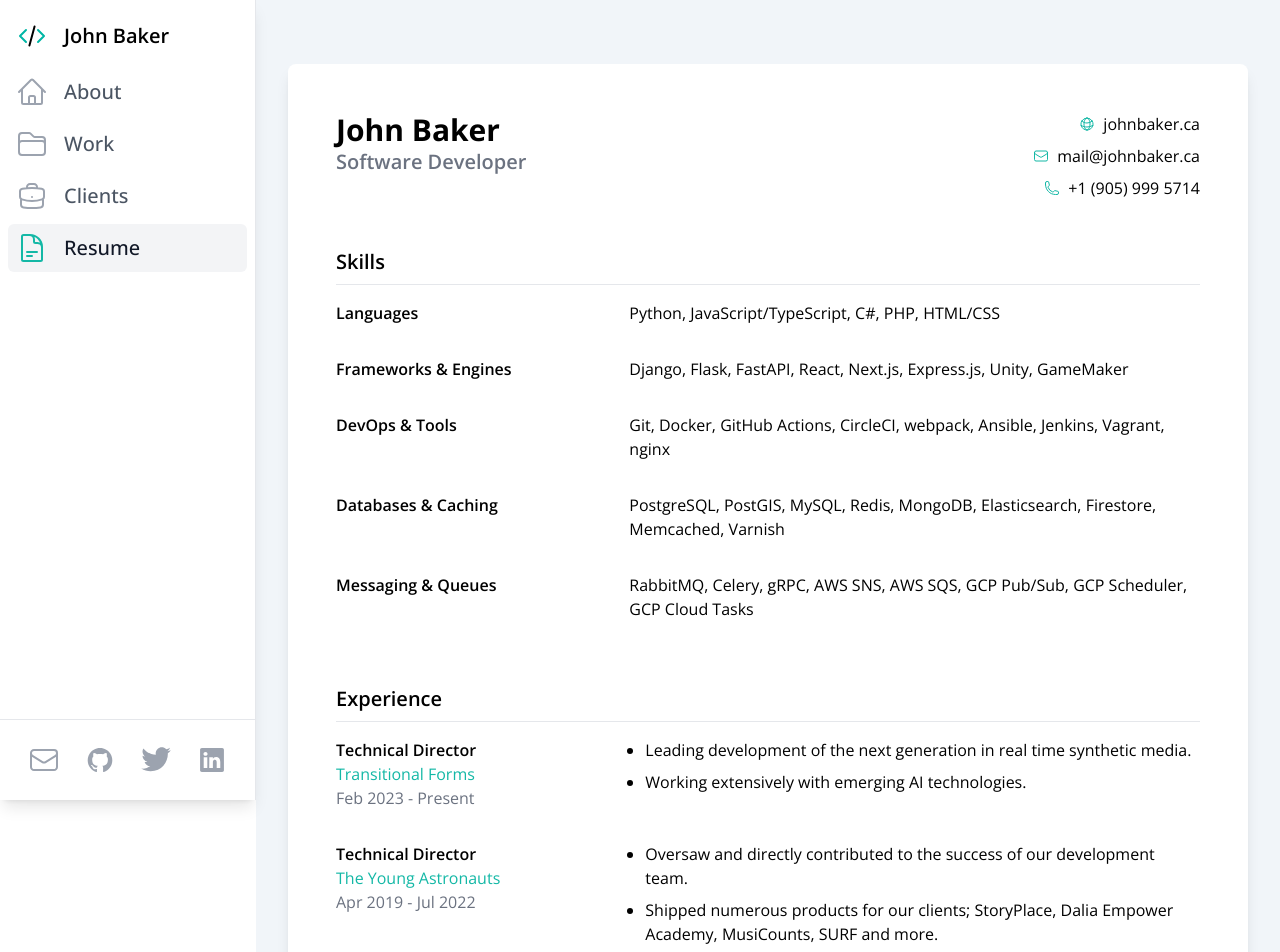
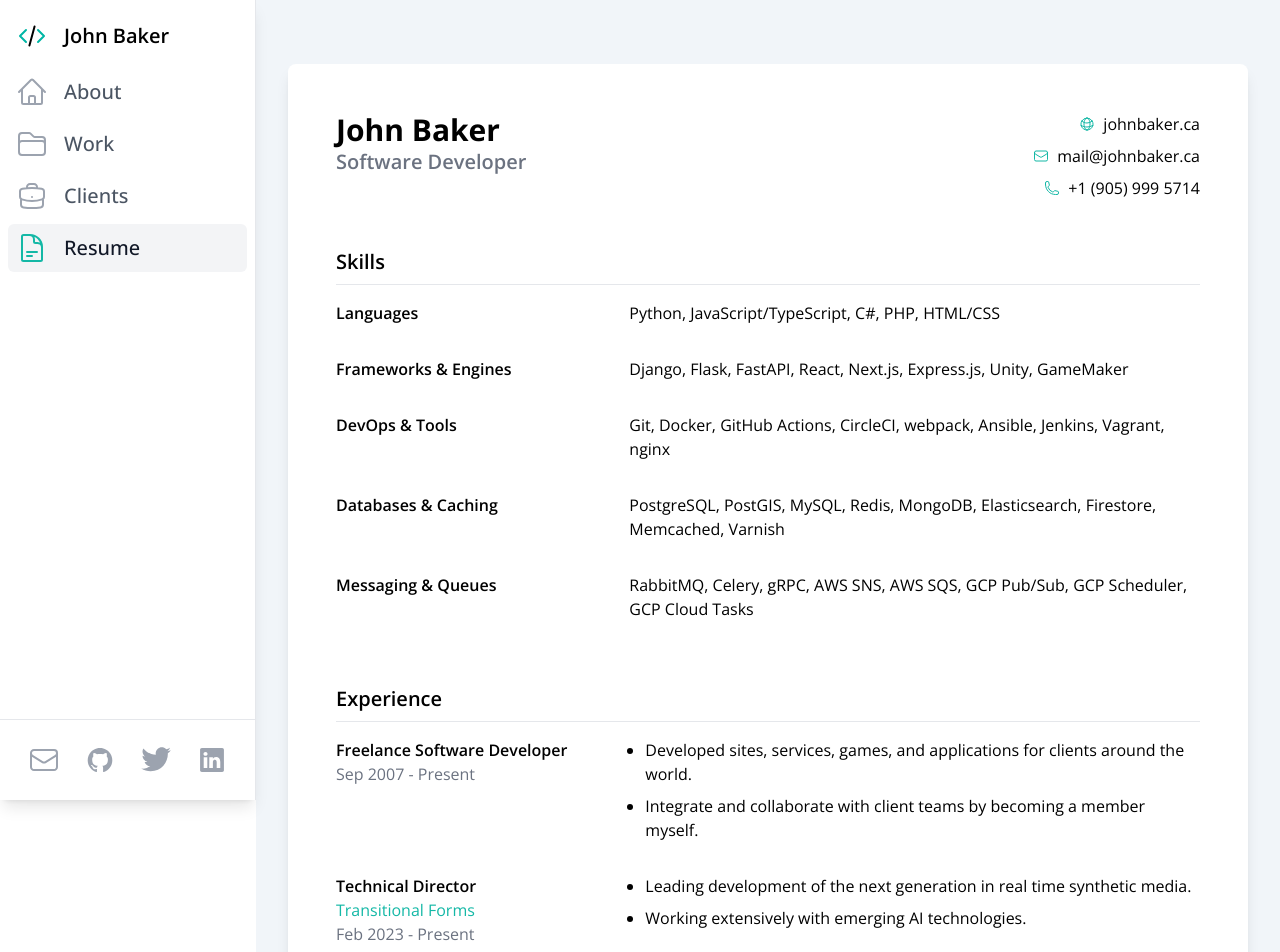
Before and after one commit to jhnbkr/portfolio, a Next.js app: page /resume in a window 1280 px wide. Shown: the top 952 px of the page. Built offline with nearby package versions, Linux system fonts and the light colour scheme.

Commit message:
Reinstated freelance role on resume

```diff
--- a/src/pages/resume.tsx
+++ b/src/pages/resume.tsx
@@ -119,6 +119,14 @@ const skills: Skill[] = [
 ];
 
 const experience: Experience[] = [
+    {
+        role: "Freelance Software Developer",
+        period: "Sep 2007 - Present",
+        details: [
+            "Developed sites, services, games, and applications for clients around the world.",
+            "Integrate and collaborate with client teams by becoming a member myself.",
+        ],
+    },
     {
         role: "Technical Director",
         company: {
```
